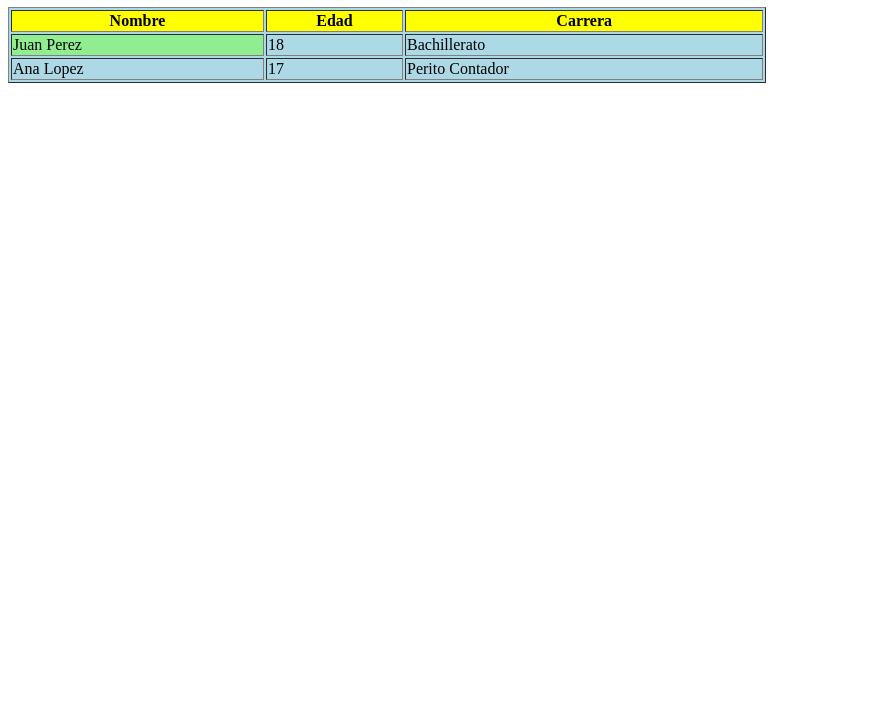
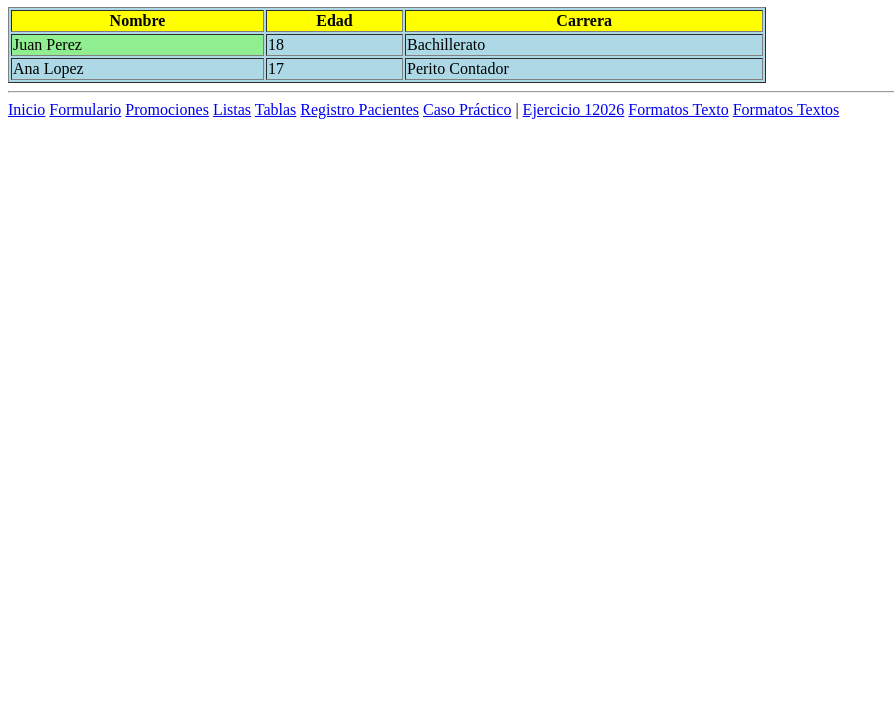
Before and after one commit to emelygonzalez/6to-pc-programaci-n-, a plain HTML site: page Tablas.html in a window 1280 px wide. Shown: the part 99-800 px from the top of the page, without its empty margins (0-894 px from the left). Drawn offline with Linux system fonts and the light colour scheme.

Commit message:
Update Tablas.html

```diff
--- a/Tablas.html
+++ b/Tablas.html
@@ -26,5 +26,18 @@
             <td>Perito Contador</td>
         </tr>
     </table>
+    <hr>
+    <nav>
+      <a href="index.html">Inicio</a>
+      <a href="formulario.html">Formulario</a>
+      <a href="promociones.html">Promociones</a>
+      <a href="listas.html">Listas</a>
+      <a href="Tablas.html">Tablas</a>
+      <a href="registro_pacientes.html">Registro Pacientes</a>
+      <a href="casopractico.html">Caso Práctico</a> |
+      <a href="ejercicio12026.html">Ejercicio 12026</a>
+      <a href="Formatosdetexto.html">Formatos Texto</a>
+      <a href="Formatos_textos.html">Formatos Textos</a>
+    </nav>
 </body>
 </html>
```
